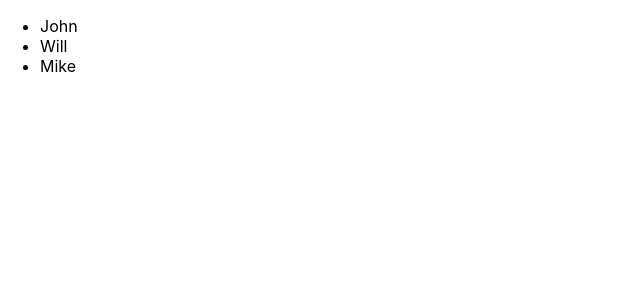
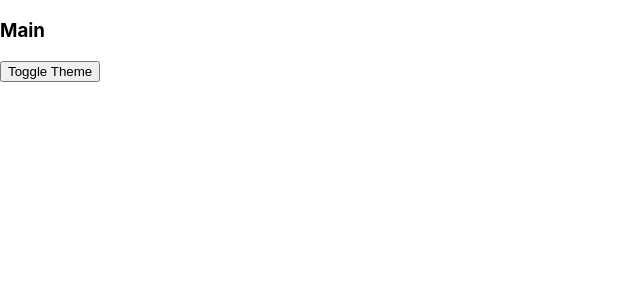
Before and after one commit to bl-kei/dapp-exmaple, a React (Create React App) app in the folder my-app/: page / in a window 1280 px wide. Shown: the top 300 px of the page, without its empty margins (0-640 px from the left). Built offline with nearby package versions, Linux system fonts and the light colour scheme.

Commit message:
feat : Context

```diff
--- /dev/null
+++ b/my-app/src/context/LightDarkMode.jsx
@@ -0,0 +1,23 @@
+import React, { useState } from 'react';
+import ThemeContext from './ThemeContext';
+import Main from './Main';
+
+function LightDarkMode(props) {
+  const [theme, setTheme] = useState('light');
+
+  const toggleTheme = () => {
+    if (theme === 'light') {
+      setTheme('dark');
+    } else {
+      setTheme('light');
+    }
+  };
+
+  return (
+    <ThemeContext.Provider value={{ theme, toggleTheme }}>
+      <Main />
+    </ThemeContext.Provider>
+  );
+}
+
+export default LightDarkMode;
--- /dev/null
+++ b/my-app/src/context/Main.jsx
@@ -0,0 +1,19 @@
+import React, { useContext } from 'react';
+import ThemeContext from './ThemeContext';
+
+function Main(props) {
+  const { theme, toggleTheme } = useContext(ThemeContext);
+  return (
+    <div
+      style={{
+        backgroundColor: theme === 'light' ? '#fff' : '#000',
+        color: theme === 'light' ? '#000' : '#fff',
+      }}
+    >
+      <h3>Main</h3>
+      <button onClick={toggleTheme}>Toggle Theme</button>
+    </div>
+  );
+}
+
+export default Main;
--- /dev/null
+++ b/my-app/src/context/ThemeContext.jsx
@@ -0,0 +1,6 @@
+import React from 'react';
+
+const ThemeContext = React.createContext();
+ThemeContext.displayName = 'ThemeContext';
+
+export default ThemeContext;
--- a/my-app/src/index.js
+++ b/my-app/src/index.js
@@ -8,7 +8,8 @@ import reportWebVitals from './reportWebVitals';
 // import TestComp from './lifecycle/TestComp';
 // import CalculateComp from './hook/calculateComp';
 // import Index from './header';
-import MemberList from './list/MemberList';
+// import MemberList from './list/MemberList';
+import LightDarkMode from './context/LightDarkMode';
 
 const root = ReactDOM.createRoot(document.getElementById('root'));
 // root.render(
@@ -49,9 +50,15 @@ const root = ReactDOM.createRoot(document.getElementById('root'));
 //   </React.StrictMode>
 // );
 
+// root.render(
+//   <React.StrictMode>
+//     <MemberList />
+//   </React.StrictMode>
+// );
+
 root.render(
   <React.StrictMode>
-    <MemberList />
+    <LightDarkMode />
   </React.StrictMode>
 );
 
```
